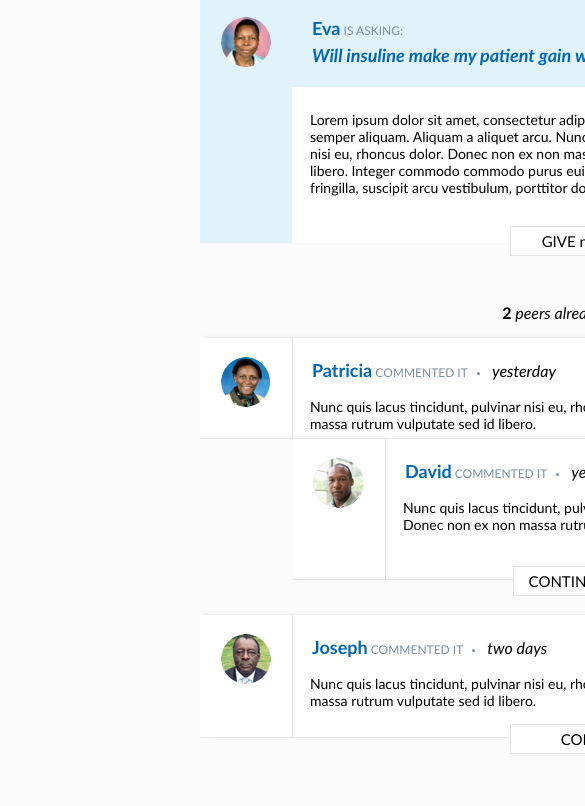
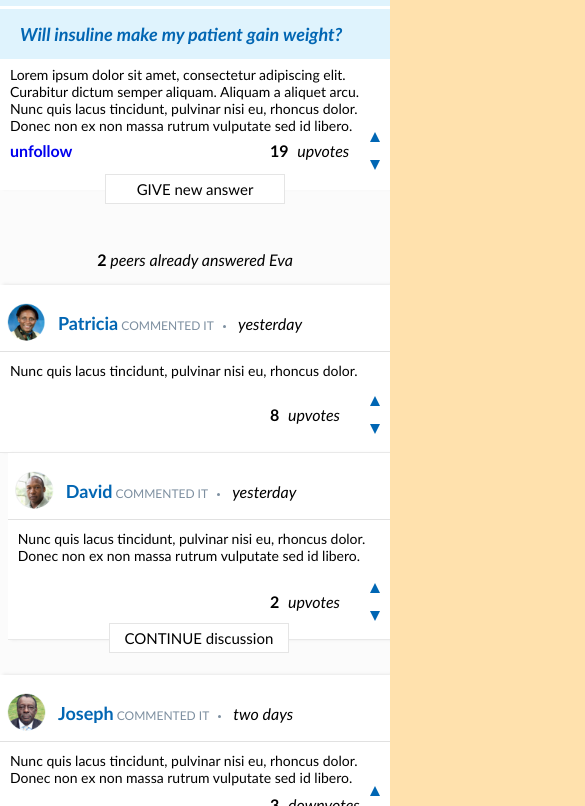
Before and after one commit to brojd/Monterail_task, a plain HTML site: page public/views/singleQuestion.html in a window 390 px wide. Shown: the part 120-926 px from the top of the page, 585 px wide, since content can reach past the window. Drawn offline with Linux system fonts and the light colour scheme.

Commit message:
make singeQuestion view responsive

```diff
--- a/public/css/single.css
+++ b/public/css/single.css
@@ -57,15 +57,6 @@ section {
     margin: 0 auto;
 }
 
-/* main question */
-
-.question {
-    position: relative;
-    height: 247px;
-    background: url(../images/single_question_back.png);
-    box-shadow: 3px -1px 3px #e9e9e9;
-}
-
 .owner_pic {
     position: absolute;
     top: 20px;
@@ -73,12 +64,11 @@ section {
 }
 
 .title {
-    margin: 0 0 0 112px;
-    height: 50px;
-    width: 505px;
+    margin: 18px 0 14px 20px;
+    height: 20px;
     line-height: 24px;
-    position: relative;
     top: 20px;
+    display: block;
 }
 
 .title p {
@@ -96,17 +86,9 @@ section {
     color: #0266b3;
 }
 
-.question a strong {
-    float: right;
-    position: relative;
-    bottom: 10px;
-    right: 69px;
-}
-
 .description {
     width: 472px;
-    height: 100px;
-    margin: 65px 0 0 110px;
+    margin: 0 0 0 20px;
     font-style: normal;
     font-size: 14px;
 }
@@ -117,10 +99,8 @@ section {
     height: 38px;
     line-height: 38px;
     position: relative;
-    bottom: 110px;
     right: 52px;
 }
-
 .votes span {
     margin-right: 5px;
 }
@@ -142,14 +122,49 @@ section {
     bottom: 0;
 }
 
-.question button, .answer button {
+.question button, .answer button, .continued_answer button {
     background: #ffffff;
     width: 180px;
     height: 30px;
     border: 1px solid #e5e5e5;
     font-weight: 500;
     font-size: 15px;
-    margin: 15px 0 0 310px;
+    margin: 0 auto;
+    display: block;
+    position: absolute;
+    left: 0;
+    right: 0;
+    bottom: -14px;
+}
+
+/* main question */
+
+.question {
+    position: relative;
+    height: 247px;
+    background: url(../images/single_question_back.png);
+    box-shadow: 3px -1px 3px #e9e9e9;
+}
+
+.question .comment_wrapper {
+    width: 708px;
+    float: right;
+    height: 100px;
+}
+
+.question a strong {
+    float: right;
+    position: relative;
+    bottom: 10px;
+    right: 69px;
+}
+
+.question .description {
+    margin-top: 80px;
+}
+
+.question .votes {
+    bottom: 60px;
 }
 
 /* answers */
@@ -192,29 +207,44 @@ section {
     margin: 0 9px;
 }
 
-.answer .description, .continued_answer .description {
-    margin-top: 10px;
-    height: auto;
+.answer .description {
+    margin-top: 16px;
 }
 
 .answer .owner_pic, .continued_answer .owner_pic {
-    border-right: 1px solid #e8e8e8;
     padding: 18px 20px 30px 20px;
     top: 0;
     left: 0;
 }
 
-.continued_answer .owner_pic {
-    padding: 18px 20px 70px 20px;
+.answer .comment_wrapper {
+    width: 707px;
+    float: right;
+    height: 100px;
+    border-left: 1px solid #e8e8e8;
+}
+
+.continued_answer .comment_wrapper {
+    width: 615px;
+    float: right;
+    height: 140px;
+    border-left: 1px solid #e8e8e8;
+}
+
+.answer.uncommented .comment_wrapper {
+    width: 708px;
+    float: right;
+    height: 123px;
+    border-left: 1px solid #e8e8e8;
 }
 
 .answer .votes, .continued_answer .votes {
-    bottom: 60px;
+    bottom: 43px;
 }
 
 .continued_answer {
     position: relative;
-    width: 708px;
+    width: 707px;
     margin: 0 0 35px 93px;
     background: #ffffff;
     height: 140px;
@@ -222,18 +252,12 @@ section {
     box-shadow: 3px 0px 3px #e9e9e9;
 }
 
+.continued_answer button {
+    left: -95px;
+}
+
 .continued_answer .description {
     width: 380px;
-}
-
-.continued_answer button {
-    background: #ffffff;
-    width: 180px;
-    height: 30px;
-    border: 1px solid #e5e5e5;
-    font-weight: 500;
-    font-size: 15px;
-    margin: 33px 0 0 220px;
 }
 
 .answer.uncommented {
--- /dev/null
+++ b/public/css/singleMediaQueries.css
@@ -0,0 +1,232 @@
+@media screen and (max-width: 1220px) {
+
+  body > main {
+    width: 100%;
+  }
+
+}
+
+@media screen and (max-width: 1100px) {
+
+  aside {
+    left: 16px;
+  }
+
+}
+
+@media screen and (max-width: 960px) {
+
+  .center_header h1 {
+    margin-left: 110px;
+  }
+
+}
+
+@media screen and (max-width: 820px) {
+
+  body {
+    overflow-x: hidden;
+  }
+
+  section.question, section.all_answers, article.answer, .center_header, .all_answers {
+    width: 100%;
+    position: relative;
+  }
+
+  .center_header > p {
+    right: 16px;
+  }
+
+  .continued_answer {
+    width: 88%;
+    margin-left: 12%;
+  }
+
+  .question .comment_wrapper, .answer .comment_wrapper, .answer.uncommented .comment_wrapper {
+    width: 88%;
+  }
+
+  .continued_answer .comment_wrapper {
+    width: 86%;
+  }
+
+  .continued_answer .owner_pic {
+    padding-left: 3%;
+  }
+
+}
+
+@media screen and (max-width: 775px) {
+
+  .continued_answer .description, .question .description,
+  .answer .description, .answer.uncommented .description {
+    width: 60.1526717557252%; /* 394 / 655 */
+  }
+
+}
+
+@media screen and (max-width: 700px) {
+
+  .continued_answer .description, .question .description,
+  .answer .description, .answer.uncommented .description {
+    width: 55%;
+  }
+
+  .question .description {
+    margin-left: 40px;
+  }
+
+  .answer .owner_pic, .continued_answer .owner_pic {
+    padding-left: 1.8%;
+  }
+
+}
+
+@media screen and (max-width: 590px) {
+
+  header {
+    height: 60px;
+  }
+
+  header aside {
+    top: 18px;
+  }
+
+  .center_header > * {
+    margin-top: 16px;
+  }
+
+  .center_header > p {
+    display: none;
+  }
+
+  .center_header img {
+    position: absolute;
+    right: 10px;
+    top: 16px;
+    left: auto;
+  }
+
+  img.go_back {
+    width: 28px;
+    height: 28px;
+  }
+
+  .center_header h1 {
+    margin-left: 60px;
+  }
+
+  .question .comment_wrapper, .answer .comment_wrapper,
+  .answer.uncommented .comment_wrapper, .continued_answer .comment_wrapper {
+    width: 100%;
+  }
+
+  /* question */
+
+  .question {
+    background: #ffffff;
+    min-height: 250px;
+  }
+
+  .title {
+    background: #dff3fd;
+    margin: 0 0 2px 0;
+    padding: 26px 0 20px 58px;
+  }
+
+  .owner_pic {
+    width: 39px;
+    height: 39px;
+    left: 10px;
+  }
+
+  .title h2 {
+    margin: 16px 0 0 -60px;
+    background: #dff3fd;
+    padding: 13px 0 13px 22px;
+  }
+
+  .question .description {
+    margin: 60px 0 20px 10px;
+    width: 95%;
+  }
+
+  .question a strong {
+    float: left;
+    position: absolute;
+    left: 10px;
+    bottom: 30px;
+  }
+
+  .votes {
+    right: 10px;
+  }
+
+  .question .votes {
+    bottom: 20px;
+    position: absolute;
+  }
+
+  /* answers */
+
+  .answer .title, .continued_answer .title {
+    background: none;
+    border-bottom: 1px solid #e1e1e1;
+  }
+
+  .answer, .answer.uncommented {
+    height: 167px;
+  }
+
+  .answer .description, .answer.uncommented .description, .continued_answer .description {
+    width: 94%;
+    margin: 10px 0 0 10px;
+  }
+
+  .answer .votes, .continued_answer .votes {
+    position: absolute;
+    bottom: 18px;
+  }
+
+  .continued_answer {
+    height: 186px;
+    margin-left: 2%;
+    width: 98%;
+  }
+
+  .continued_answer .comment_wrapper {
+    border-left: none;
+  }
+
+  .continued_answer button {
+    left: 0;
+    right: 0;
+  }
+
+}
+
+
+@media screen and (max-width: 370px) {
+
+  h2 {
+    font-size: 15px;
+  }
+
+  .question .description, .answer .description,
+  .answer.uncommented .description, .continued_answer .description {
+    font-size: 12px;
+  }
+
+  .title h2 {
+    padding-left: 5px;
+  }
+
+  .title p {
+    font-size: 10px;
+  }
+
+  .title p strong, .title .comment_date {
+    font-size: 14px;
+  }
+
+}
--- a/public/views/singleQuestion.html
+++ b/public/views/singleQuestion.html
@@ -1,8 +1,9 @@
 <!DOCTYPE HTML>
 <html>
     <head>
+        <link rel="stylesheet" href="../css/main.css">
         <link rel="stylesheet" href="../css/single.css">
-        <link rel="stylesheet" href="../css/main.css">
+        <link rel="stylesheet" href="../css/singleMediaQueries.css">
         <link rel="stylesheet" href="../css/profileModal.css">
     </head>
     <body>
@@ -18,6 +19,7 @@
         </header>
         <main>
             <section class="question">
+                <div class="comment_wrapper">
                     <img class="owner_pic open_modal" src="../images/eva.png">
                     <div class="title">
                         <p><strong class="open_modal">Eva</strong> IS ASKING:</p>
@@ -27,13 +29,13 @@
                     <p class="description">
                         Lorem ipsum dolor sit amet, consectetur adipiscing elit. Curabitur dictum semper aliquam.
                         Aliquam a aliquet arcu. Nunc quis lacus tincidunt, pulvinar nisi eu, rhoncus dolor.
-                    Donec non ex non massa rutrum vulputate sed id libero. Integer commodo commodo purus euismod ornare.
-                    Mauris a mi fringilla, suscipit arcu vestibulum, porttitor dolor.
+                        Donec non ex non massa rutrum vulputate sed id libero.
                     </p>
                     <div class="votes">
                         <p><span>19</span> upvotes</p>
                         <a href="#"><img class="up_vote" src="../images/up_vote.png"></a>
                         <a href="#"><img class="down_vote" src="../images/down_vote.png"></a>
+                    </div>
                 </div>
                 <button>GIVE new answer</button>
             </section>
@@ -41,6 +43,7 @@
                 <p class="answers_header"><span>2</span> peers already answered Eva</p>
                 <article class="answer">
                     <img class="owner_pic open_modal" src="../images/patricia.png">
+                    <div class="comment_wrapper">
                         <div class="title">
                             <p>
                                 <strong class="open_modal">Patricia</strong> COMMENTED IT<span class="comment_dot"></span>
@@ -49,15 +52,16 @@
                         </div>
                         <p class="description">
                             Nunc quis lacus tincidunt, pulvinar nisi eu, rhoncus dolor.
-                        Donec non ex non massa rutrum vulputate sed id libero.
                         </p>
                         <div class="votes">
                             <p><span>8</span> upvotes</p>
                             <a href="#"><img class="up_vote" src="../images/up_vote.png"></a>
                             <a href="#"><img class="down_vote" src="../images/down_vote.png"></a>
                         </div>
+                    </div>
                 </article>
                 <article class="continued_answer">
+                    <div class="comment_wrapper">
                         <img class="owner_pic open_modal" src="../images/david.png">
                         <div class="title">
                             <p>
@@ -74,9 +78,11 @@
                             <a href="#"><img class="up_vote" src="../images/up_vote.png"></a>
                             <a href="#"><img class="down_vote" src="../images/down_vote.png"></a>
                         </div>
+                    </div>
                     <button>CONTINUE discussion</button>
                 </article>
                 <article class="answer uncommented">
+                    <div class="comment_wrapper">
                         <img class="owner_pic open_modal" src="../images/joseph.png">
                         <div class="title">
                             <p>
@@ -92,6 +98,7 @@
                             <p><span>3</span> downvotes</p>
                             <a href="#"><img class="up_vote" src="../images/up_vote.png"></a>
                             <a href="#"><img class="down_vote" src="../images/down_vote.png"></a>
+                        </div>
                     </div>
                     <button>COMMENT</button>
                 </article>
```
Lines whose indentation alone changed are shown as unchanged.
